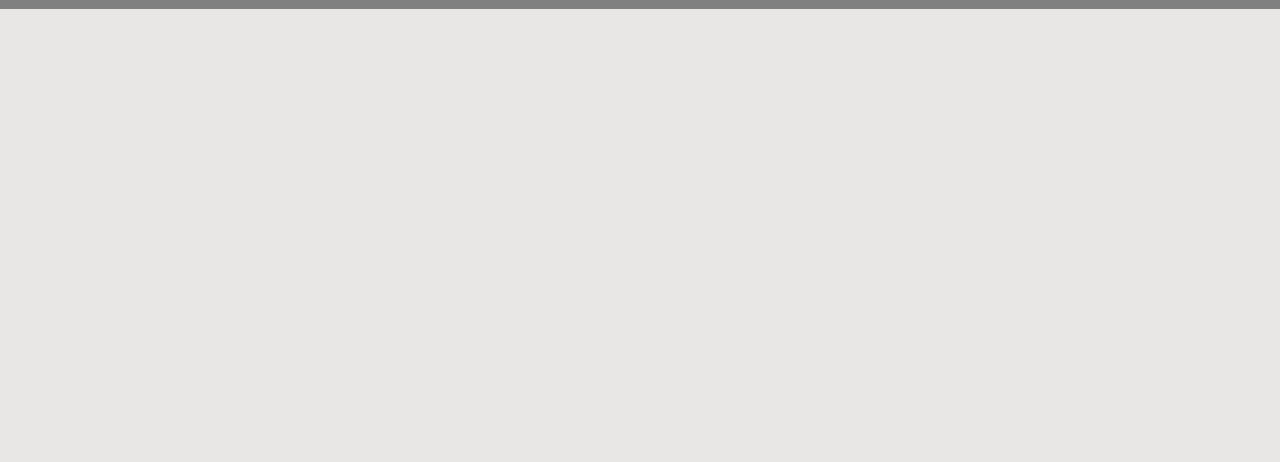
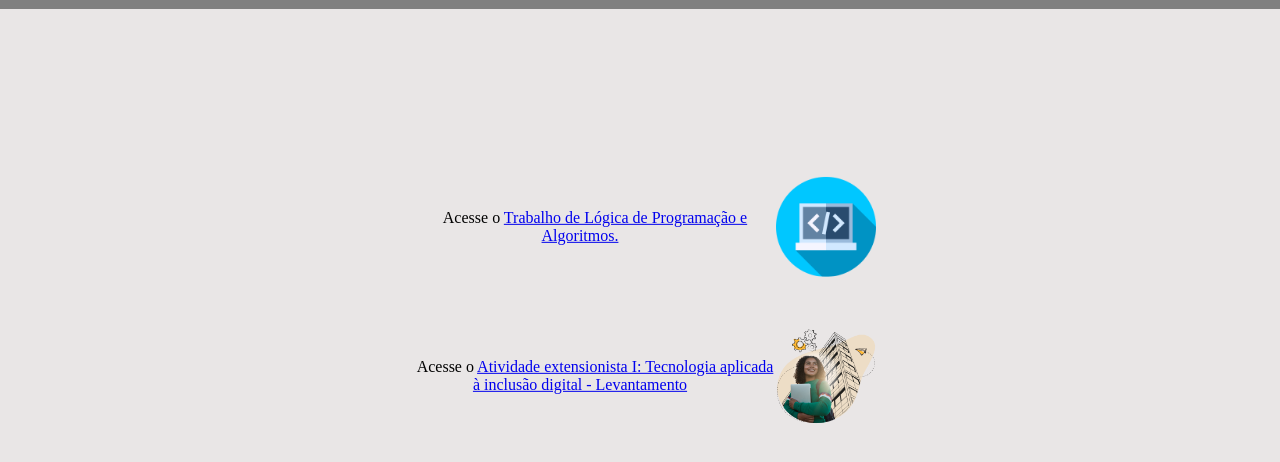
Before and after one commit to kaue-andrade/meu-site, a plain HTML site: page portfolio.html in a window 1280 px wide. Shown: the part 74-536 px from the top of the page. Drawn offline with Linux system fonts and the light colour scheme.

Commit message:
meu-site

```diff
--- a/portfolio.html
+++ b/portfolio.html
@@ -6,6 +6,25 @@
     <link rel="stylesheet" href="style.css">
     <link rel="shortcut icon" href="https://cdn-icons-png.flaticon.com/512/74/74472.png" type="image/x-icon">
     <title>Portfólio</title>
+
+    <style>
+        .paragrafo {
+            display: flex;
+            align-items: center;
+            margin-bottom: 50px;
+        }
+
+        .paragrafo img {
+            width: 100px;
+            height: auto;
+            margin-right: 20px;
+            border-radius: 10px;
+        }
+
+        .paragrafo p {
+            margin: 0;
+        }
+    </style>
 </head>
 <body>
     <nav>
@@ -16,5 +35,22 @@
             <a href="contato.html"><li>Contato</li></a>
         </ul>
     </nav>
+
+    <section>
+
+        <section>
+
+            <div class="paragrafo">
+                <p> Acesse o <a href="https://drive.google.com/file/d/1lPVPKEMOb_8ddw7u-Yx5_ExXIE1WbCOV/view?usp=drive_link" target="_blank">Trabalho de Lógica de Programação e Algoritmos.</a></p>
+
+                <img src="Imagens/programacao.png" alt="Programação">
+            </div>
+
+            <div class="paragrafo">
+                <p> Acesse o <a href="https://drive.google.com/file/d/1vxweKS9_TkB-dRlqpAAZbABkGAvD3Luz/view?usp=drive_link" target="_blank">Atividade extensionista I: Tecnologia aplicada à inclusão digital - Levantamento</a></p>
+                <img src="Imagens/extensionista.png" alt="Extensionista">
+            </div>
+        </section>
+    </section>
 </body>
 </html>
```
Also changed, not shown: formacao.html (+5 -1 lines), Imagens/extensionista.png (added), Imagens/programacao.png (added).
